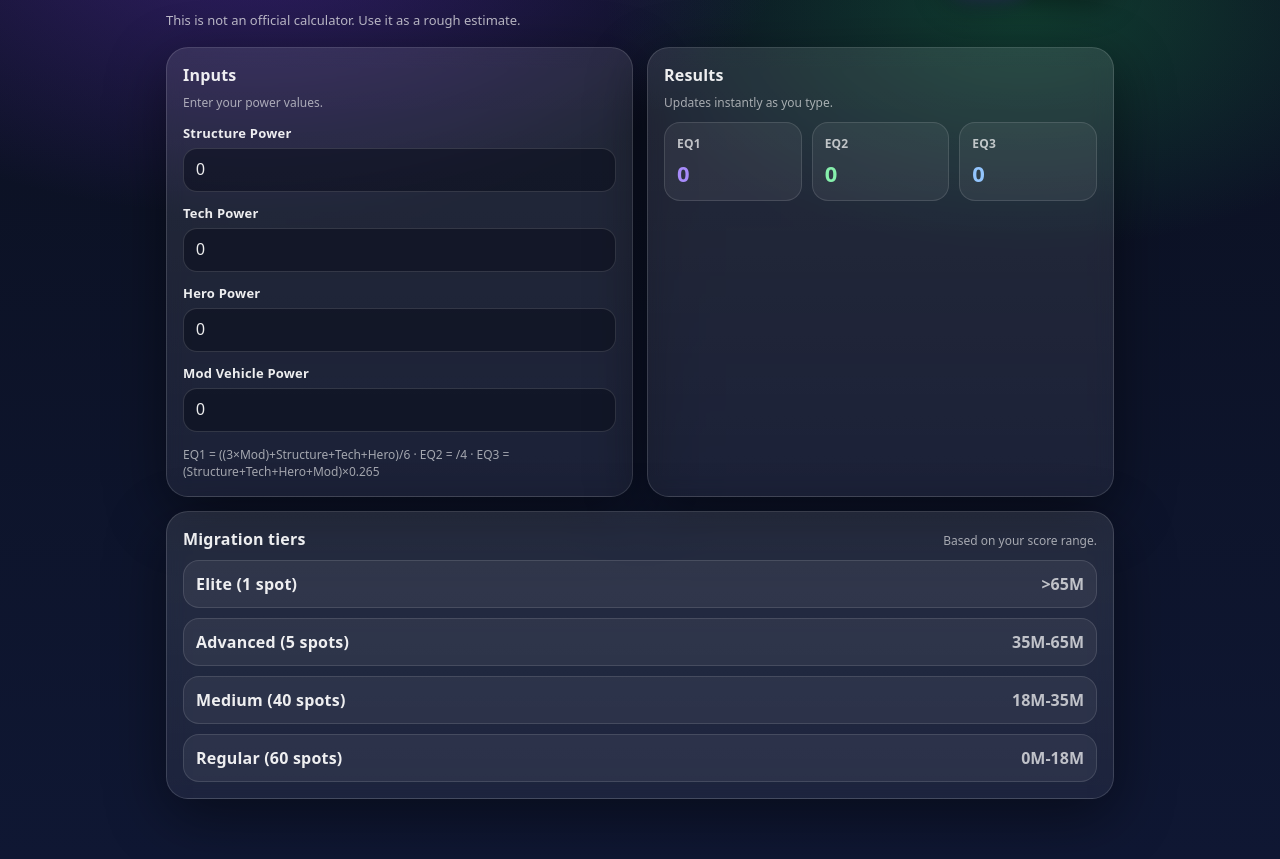
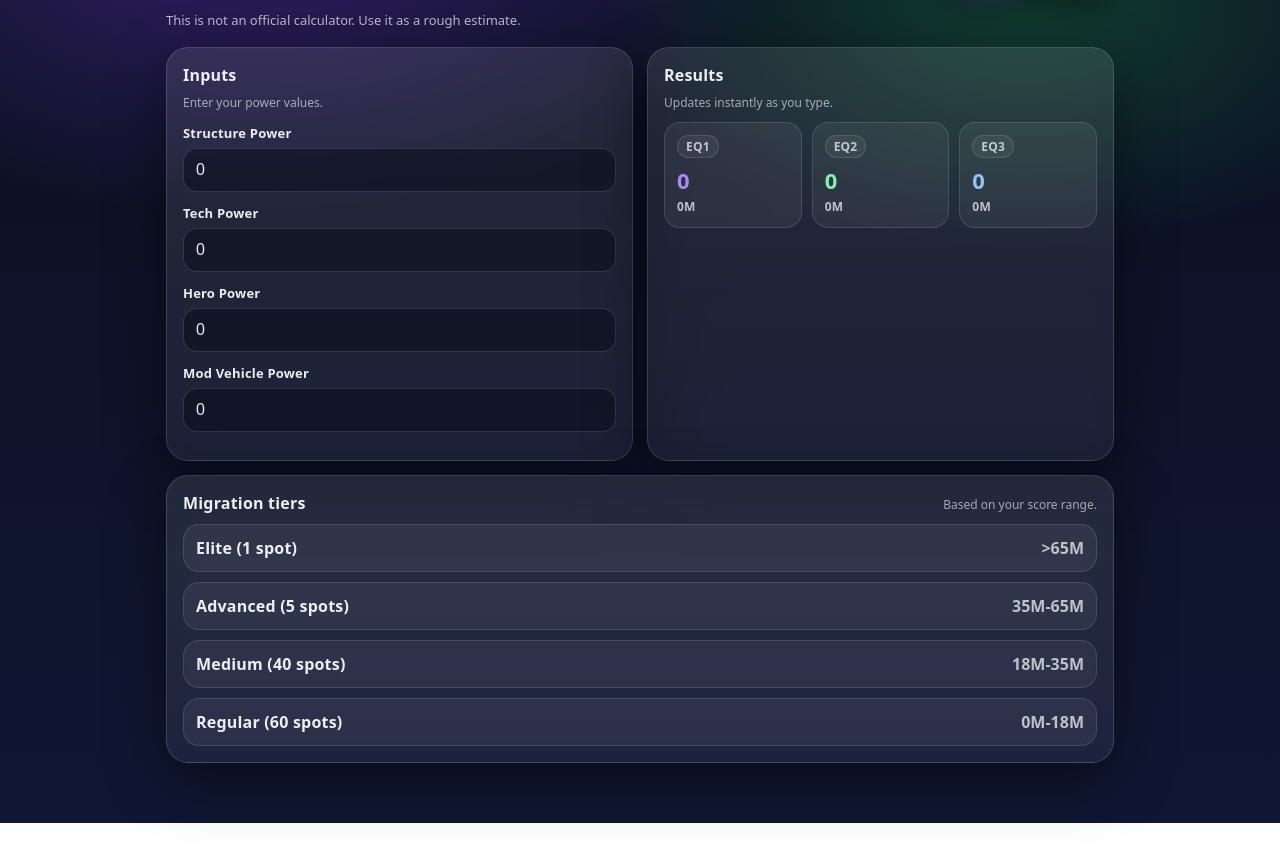
Before and after one commit to blue-party-hat/LastZ-MigCalcTemp, a plain HTML site: page index.html in a window 1280 px wide. Shown: the part 84-943 px from the top of the page. After the commit the page ends 907 px from the top, so only its background shows below. Drawn offline with Linux system fonts and the light colour scheme.

Commit message:
Update index.html

```diff
--- a/index.html
+++ b/index.html
@@ -161,28 +161,76 @@
       padding: 12px;
       background: rgba(255,255,255,0.06);
       border: 1px solid rgba(255,255,255,0.12);
+      position: relative;
+      overflow: visible;
     }
+
+    /* Tooltip (hover or keyboard focus) */
+    .tip{
+      display:inline-flex;
+      align-items:center;
+      gap:8px;
+      cursor: help;
+      user-select: none;
+      position: relative;
+      padding: 2px 8px;
+      border-radius: 999px;
+      background: rgba(255,255,255,0.06);
+      border: 1px solid rgba(255,255,255,0.12);
+    }
+    .tip:focus-visible{ outline:none; box-shadow: var(--ring); }
+    .tip::after{
+      content: attr(data-tip);
+      position: absolute;
+      left: 0;
+      top: calc(100% + 10px);
+      min-width: 240px;
+      max-width: 360px;
+      padding: 10px 12px;
+      border-radius: 12px;
+      background: rgba(12, 16, 30, 0.98);
+      border: 1px solid rgba(255,255,255,0.12);
+      color: rgba(255,255,255,0.92);
+      box-shadow: var(--shadow2);
+      font-size: 12px;
+      line-height: 1.35;
+      white-space: normal;
+      opacity: 0;
+      transform: translateY(-4px);
+      pointer-events: none;
+      transition: opacity .12s ease, transform .12s ease;
+      z-index: 10;
+    }
+    .tip:hover::after,
+    .tip:focus::after{
+      opacity: 1;
+      transform: translateY(0);
+    }
+
     .pill .k{
       color: var(--muted);
       font-size: 12px;
       font-weight: 900;
       letter-spacing: 0.2px;
-      margin-bottom: 6px;
+      margin-bottom: 10px;
     }
     .pill .v{
       font-size: 22px;
       font-weight: 900;
       letter-spacing: 0.2px;
+      line-height: 1.1;
     }
+    .pill .m{
+      margin-top: 6px;
+      font-size: 12px;
+      font-weight: 900;
+      color: var(--muted);
+      letter-spacing: 0.2px;
+    }
+
     .pill.eq1 .v{ color: #a78bfa; }
     .pill.eq2 .v{ color: #86efac; }
     .pill.eq3 .v{ color: #93c5fd; }
-
-    .footer{
-      margin-top: 14px;
-      color: var(--muted2);
-      font-size: 12px;
-    }
 
     /* tiers */
     .tiers-title{
@@ -284,10 +332,6 @@
           </div>
           <input id="d15" type="number" step="any" value="0" inputmode="decimal">
         </div>
-
-        <div class="footer" id="eq-footer">
-          EQ1 = ((3×Mod)+Structure+Tech+Hero)/6 · EQ2 = /4 · EQ3 = (Structure+Tech+Hero+Mod)×0.265
-        </div>
       </div>
 
       <div class="card">
@@ -296,24 +340,38 @@
 
         <div class="pillrow">
           <div class="pill eq1">
-            <div class="k" id="k-eq1">EQ1</div>
+            <div class="k">
+              <span class="tip" id="tip-eq1" tabindex="0" data-tip="EQ1 formula">
+                <span id="k-eq1">EQ1</span>
+              </span>
+            </div>
             <div class="v" id="eq1">0</div>
+            <div class="m" id="eq1m">0M</div>
           </div>
 
           <div class="pill eq2">
-            <div class="k" id="k-eq2">EQ2</div>
+            <div class="k">
+              <span class="tip" id="tip-eq2" tabindex="0" data-tip="EQ2 formula">
+                <span id="k-eq2">EQ2</span>
+              </span>
+            </div>
             <div class="v" id="eq2">0</div>
+            <div class="m" id="eq2m">0M</div>
           </div>
 
           <div class="pill eq3">
-            <div class="k" id="k-eq3">EQ3</div>
+            <div class="k">
+              <span class="tip" id="tip-eq3" tabindex="0" data-tip="EQ3 formula">
+                <span id="k-eq3">EQ3</span>
+              </span>
+            </div>
             <div class="v" id="eq3">0</div>
+            <div class="m" id="eq3m">0M</div>
           </div>
         </div>
       </div>
     </div>
 
-    <!-- Migration tiers (bottom) -->
     <div class="card" style="margin-top:14px;">
       <div class="tiers-title">
         <h2 id="tiers-title">Migration tiers</h2>
@@ -345,6 +403,15 @@
     const el = (id) => document.getElementById(id);
     const n = (v) => Number(v || 0);
 
+    function toWhole(num){
+      return Math.round(Number(num) || 0);
+    }
+
+    function toM(num){
+      const x = Math.round((Number(num) || 0) / 1_000_000);
+      return `${x}M`;
+    }
+
     function recalc(){
       const Structure = n(el('d12').value);
       const Tech      = n(el('d13').value);
@@ -356,10 +423,17 @@
       const EQ2 = ((3 * Mod) + Structure + Tech + Hero) / 4;
       const EQ3 = (Structure + Tech + Hero + Mod) * 0.265;
 
-      // Whole numbers (no decimals):
-      el('eq1').textContent = Math.round(EQ1).toString();
-      el('eq2').textContent = Math.round(EQ2).toString();
-      el('eq3').textContent = Math.round(EQ3).toString();
+      const e1 = toWhole(EQ1);
+      const e2 = toWhole(EQ2);
+      const e3 = toWhole(EQ3);
+
+      el('eq1').textContent = e1.toString();
+      el('eq2').textContent = e2.toString();
+      el('eq3').textContent = e3.toString();
+
+      el('eq1m').textContent = toM(e1);
+      el('eq2m').textContent = toM(e2);
+      el('eq3m').textContent = toM(e3);
     }
 
     ['d12','d13','d14','d15'].forEach(id => el(id).addEventListener('input', recalc));
@@ -393,14 +467,23 @@
       el('k-eq2').textContent = isJa ? 'EQ2・計算式2' : 'EQ2';
       el('k-eq3').textContent = isJa ? 'EQ3・計算式3' : 'EQ3';
 
-      el('eq-footer').textContent = isJa
-        ? 'EQ1・計算式1 / EQ2・計算式2 / EQ3・計算式3'
-        : 'EQ1 = ((3×Mod)+Structure+Tech+Hero)/6 · EQ2 = /4 · EQ3 = (Structure+Tech+Hero+Mod)×0.265';
+      // Hover tooltips (formulas)
+      el('tip-eq1').setAttribute('data-tip', isJa
+        ? '計算式1: ((3×改造車戦力) + 建物戦力 + 研究戦力 + Hero戦力) / 6'
+        : 'EQ1: ((3×Mod Vehicle) + Structure + Tech + Hero) / 6'
+      );
+      el('tip-eq2').setAttribute('data-tip', isJa
+        ? '計算式2: ((3×改造車戦力) + 建物戦力 + 研究戦力 + Hero戦力) / 4'
+        : 'EQ2: ((3×Mod Vehicle) + Structure + Tech + Hero) / 4'
+      );
+      el('tip-eq3').setAttribute('data-tip', isJa
+        ? '計算式3: (建物戦力 + 研究戦力 + Hero戦力 + 改造車戦力) × 0.265'
+        : 'EQ3: (Structure + Tech + Hero + Mod Vehicle) × 0.265'
+      );
 
       el('tiers-title').textContent = isJa ? '移行枠' : 'Migration tiers';
       el('tiers-sub').textContent   = isJa ? 'スコア範囲の目安です。' : 'Based on your score range.';
 
-      // Update tiers list text (4 items)
       const items = el('tiers-list').querySelectorAll('li.tier');
       if(items.length === 4){
         items[0].querySelector('.name').textContent  = isJa ? 'エリート (1枠)' : 'Elite (1 spot)';
@@ -419,6 +502,9 @@
 
     el('tab-en').addEventListener('click', () => setLang('en'));
     el('tab-ja').addEventListener('click', () => setLang('ja'));
+
+    // Set default tooltips on first load:
+    setLang('en');
   </script>
 </body>
 </html>
```
